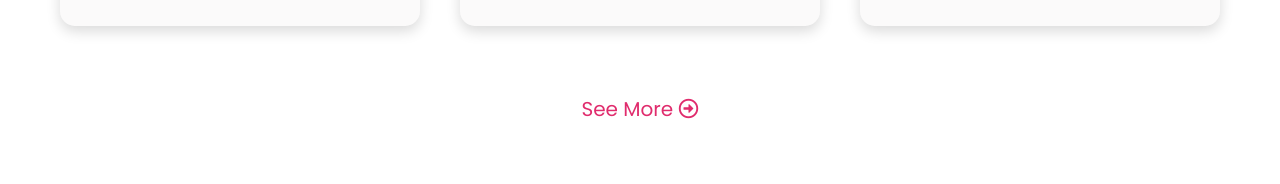
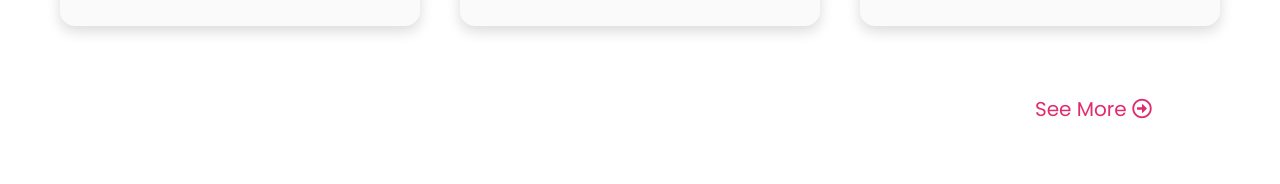
Before and after one commit to hasibmiraz/influencer-gear, a plain HTML site: page index.html in a window 1280 px wide. Shown: the part 2635-2819 px from the top of the page. Drawn offline with Linux system fonts and the light colour scheme.

Commit message:
Desktop View Update

```diff
--- a/styles.css
+++ b/styles.css
@@ -3,7 +3,7 @@
 
 /* Common Styles */
 body {
-  width: 90%;
+  width: 80%;
   margin: auto;
   font-family: 'Poppins', sans-serif;
 }
@@ -188,7 +188,7 @@ hr {
 .see-more a {
   text-decoration: none;
   color: #e02c6d;
-  text-align: center;
+  text-align: end;
   font-size: 20px;
 }
 
@@ -207,7 +207,6 @@ hr {
 .company-detail {
   display: flex;
   justify-content: space-around;
-  align-items: center;
 }
 
 .company-detail button {
```
